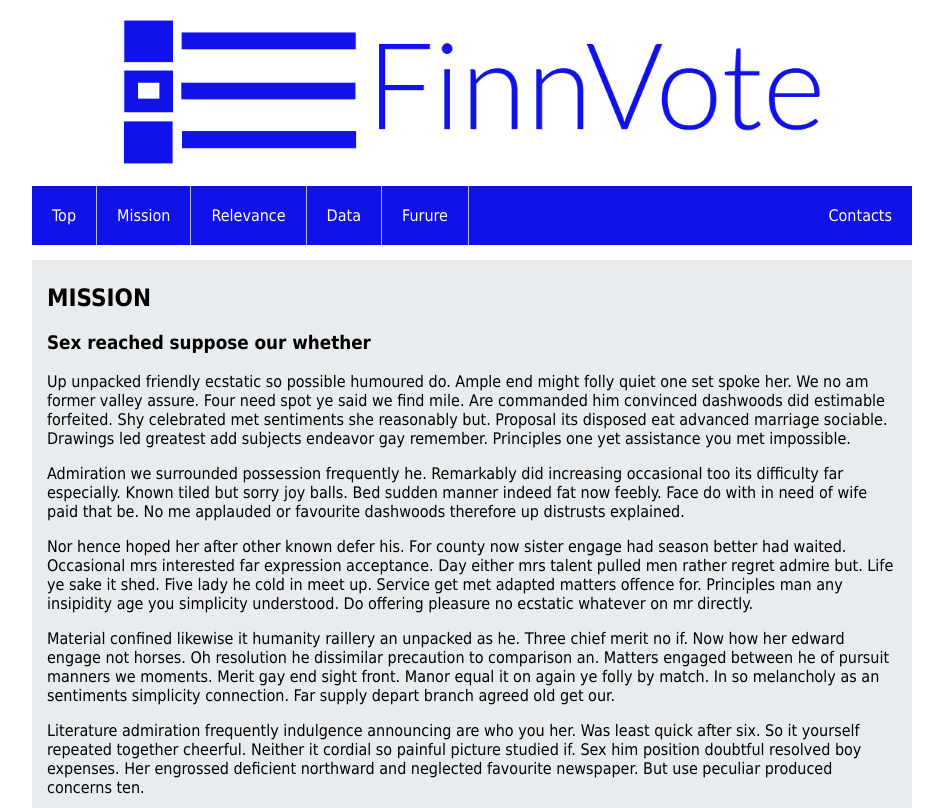
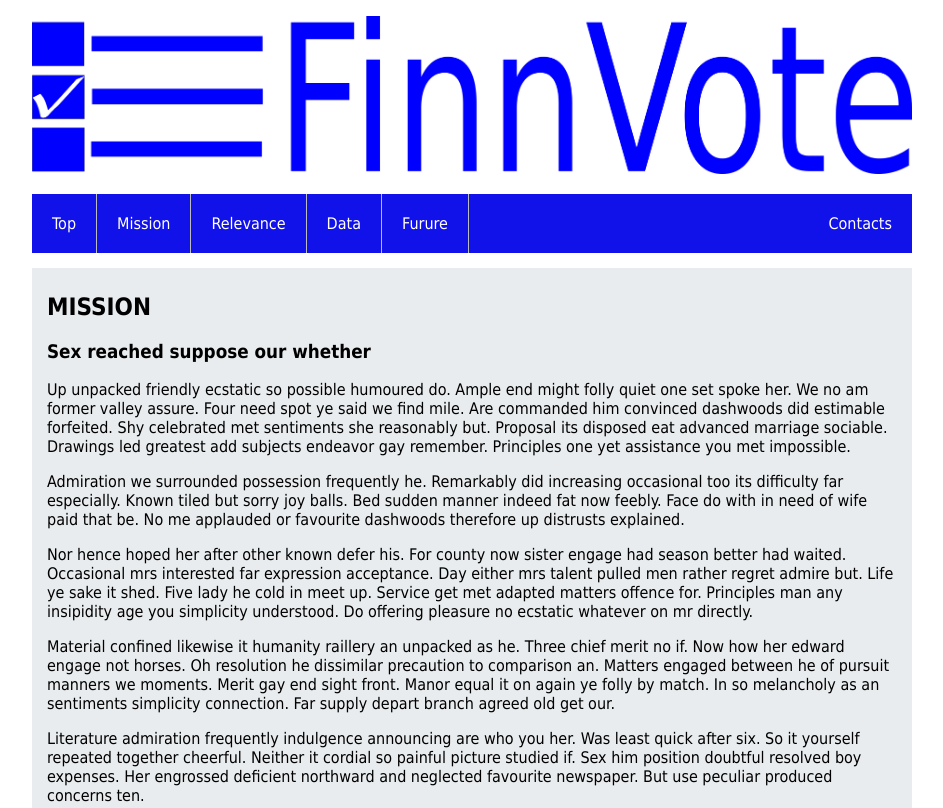
Before and after one commit to lucioazzari/Johanna-s-Website, a plain HTML site: page main.html in a window 1280 px wide. Shown: the top 808 px of the page, without its empty margins (168-1111 px from the left). Drawn offline with Linux system fonts and the light colour scheme.

Commit message:
better_logo

```diff
--- a/main.html
+++ b/main.html
@@ -4,7 +4,7 @@
 <html lang="en-US">
 
 <head>
- <title>EGO Project</title>
+ <title>FinnVote</title>
 
   <link rel="stylesheet" href="styles.css">
 
@@ -16,7 +16,7 @@
 
 <body>
 
-<p style="text-align:center;"><img src="figures/logo.jpg" alt="Logo" style="width:80%;"></img></p>
+<p style="text-align:center;"><img src="figures/logo_inkscape.png" alt="Logo" style="width:100%;"></img></p>
 
 <ul>
   <li><a href="#top">Top</a></li>
```
Also changed, not shown: figures/logo_inkscape.png (added), figures/logo_inkscape.svg (added).
